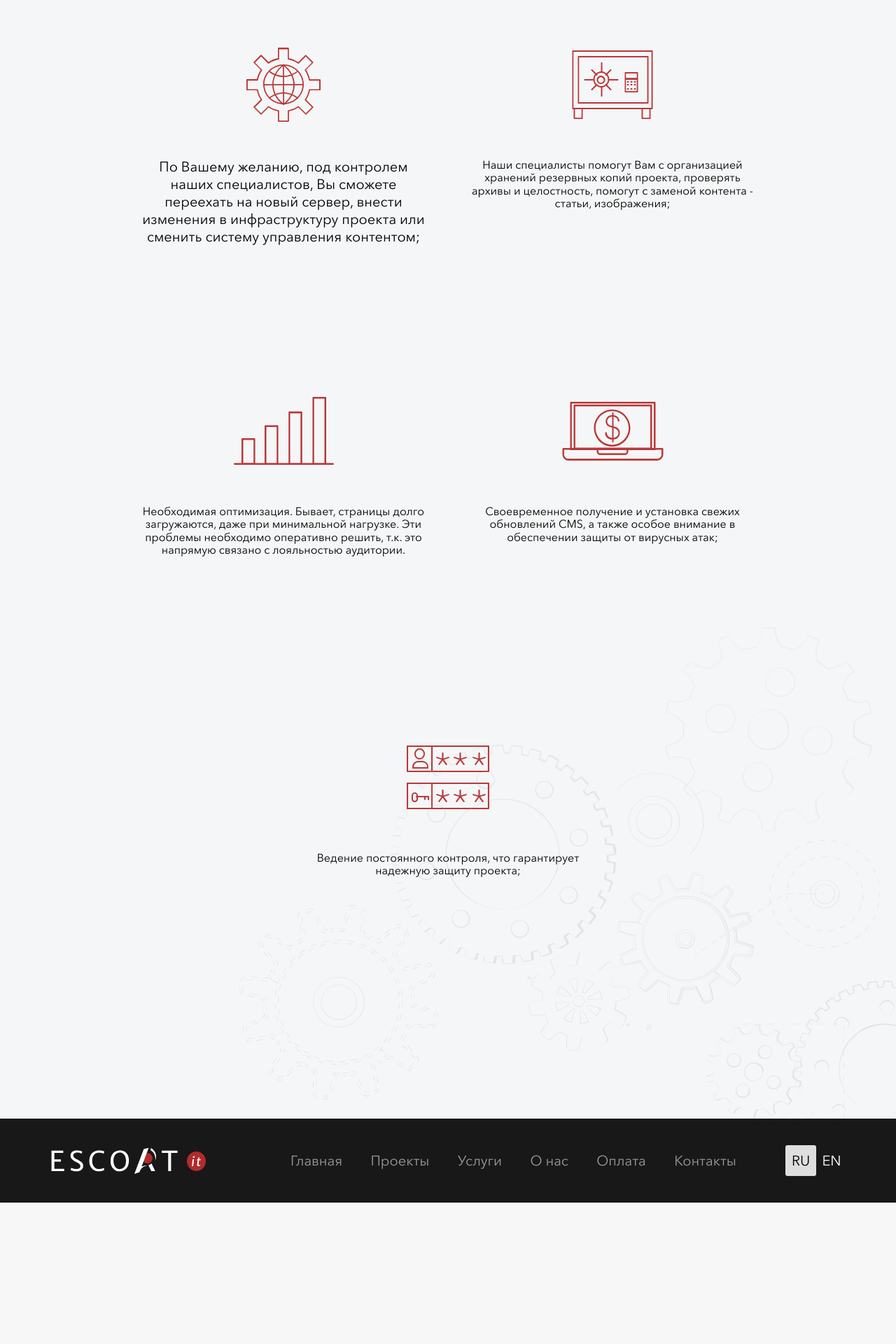
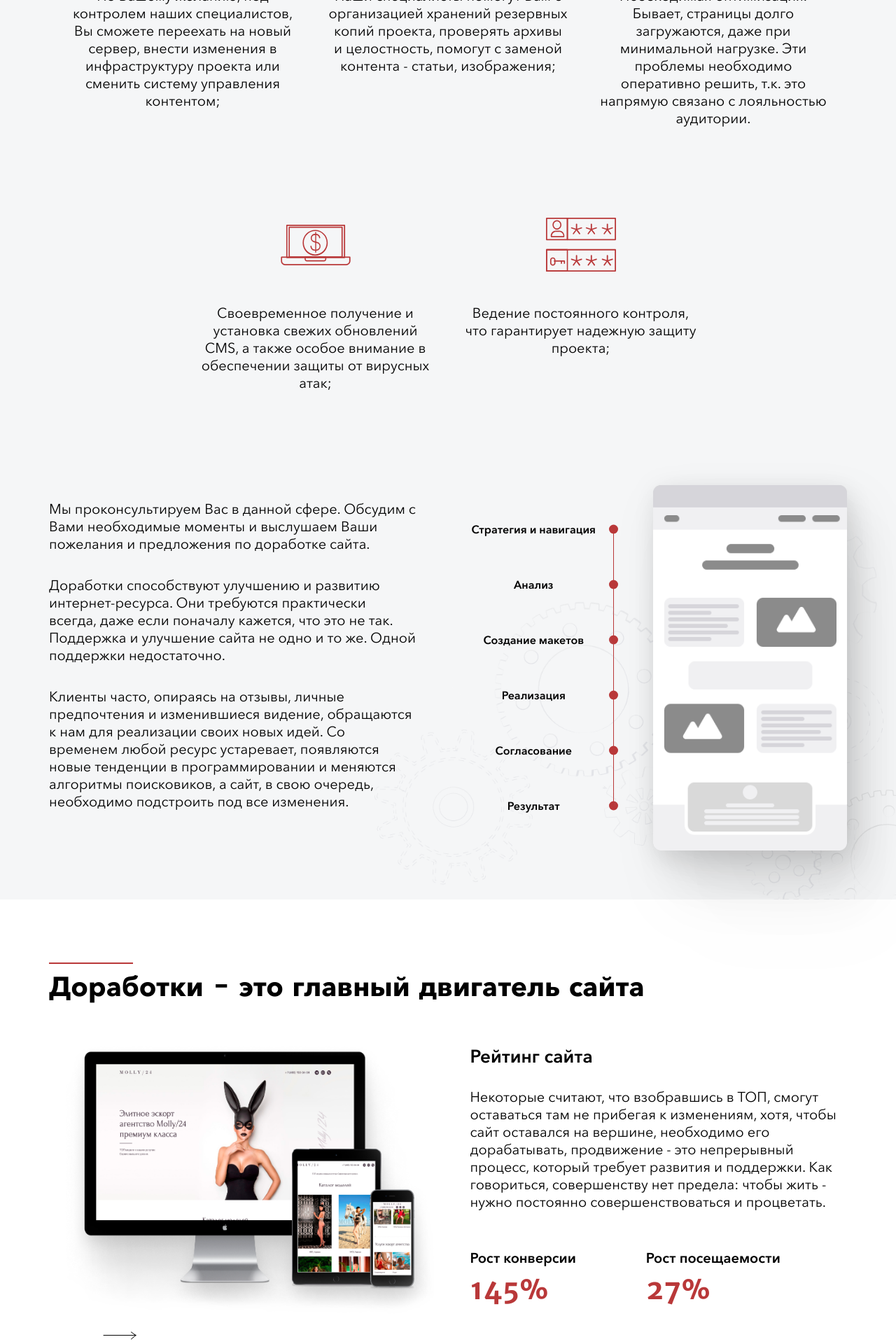
Before and after one commit to IDanAEF/escortit, a PHP site: page /services/support/index.php in a window 1280 px wide. Shown: the part 2160-4080 px from the top of the page at 70% size. Before the commit the page ends 3878 px from the top, so only its background shows below. Run offline with PHP 8.4, Linux system fonts and the light colour scheme.

Commit message:
Support >992 adaptation

```diff
--- a/assets/js/script.js
+++ b/assets/js/script.js
@@ -295,13 +295,15 @@
     });
   } catch (e) {
     console.log(e.stack);
-  } //about slider
+  } //active-hide slider
 
 
   try {
-    const aSliderItems = document.querySelectorAll('.about__slider-item'),
-          aSliderRight = document.querySelector('.about__slider-arrows-item.right'),
-          aSliderLeft = document.querySelector('.about__slider-arrows-item.left');
+    const aSliderField = document.querySelectorAll('.ah-field-slider');
+    aSliderField.forEach(aField => {
+      const aSliderItems = aField.querySelectorAll('.ah-item-slider'),
+            aSliderRight = aField.querySelector('.ah-right-slider'),
+            aSliderLeft = aField.querySelector('.ah-left-slider');
       let aCurr = 0;
 
       function setSliderItem() {
@@ -329,6 +331,7 @@
       aSliderRight.addEventListener('click', () => {
         aCurr++;
         setSliderItem();
+      });
     });
   } catch (e) {
     console.log(e.stack);
--- a/assets/sass/blocks/_support.sass
+++ b/assets/sass/blocks/_support.sass
@@ -21,11 +21,56 @@
                 top: -30px
             .supp
                 width: 527px
+                max-width: 100%
                 margin-top: 40px
     &__adv
         background-color: #F5F6F7
         position: relative
         padding: 100px 0px
+        &-way
+            display: flex
+            justify-content: space-between
+            align-items: center
+            &-text
+                width: 49%
+            &-phone
+                width: 39.575%
+                display: flex
+                align-items: center
+                justify-content: flex-end
+                &-image
+                    margin-left: 82px
+                    width: 296px
+                    z-index: 1
+                    filter: drop-shadow(57px 120px 53px rgba(0, 0, 0, 0.01)) drop-shadow(32px 67px 45px rgba(0, 0, 0, 0.05)) drop-shadow(14px 30px 33px rgba(0, 0, 0, 0.09)) drop-shadow(4px 7px 18px rgba(0, 0, 0, 0.1)) drop-shadow(0px 0px 0px rgba(0, 0, 0, 0.1))
+                &-dots
+                    list-style-type: none
+                    position: relative
+                    &::after
+                        content: ''
+                        position: absolute
+                        background-color: #B93839
+                        display: block
+                        width: 1px
+                        height: 95%
+                        right: -26px
+                        top: 8px
+                    li
+                        position: relative
+                        text-align: center
+                        &::after
+                            content: ''
+                            display: block
+                            position: absolute
+                            background-color: #B93839
+                            width: 13px
+                            height: 13px
+                            border-radius: 100%
+                            top: 50%
+                            transform: translateY(-50%)
+                            right: -32px
+                        &:not(:last-child)
+                            margin-bottom: 57px
         &-bg
             position: absolute
             bottom: 0
@@ -50,7 +95,7 @@
             transition: 0.5s all
             padding: 55px 14px
             width: 434px
-            height: 405px
+            min-height: 405px
             margin: 0px 18px 90px 18px
             display: flex
             flex-direction: column
@@ -62,5 +107,113 @@
                 align-items: center
                 justify-content: center
                 margin-bottom: 53px
+                img
+                    width: 100%
             &:hover
                 box-shadow: 0px 0px 26px rgba(0, 0, 0, 0.12)
+    &__slider
+        padding: 170px 0px
+        &-arrows
+            margin-top: 20px
+            img
+                opacity: 0
+                visibility: hidden
+                transition: 0.5s all
+                cursor: pointer
+                &.left
+                    transform: translateY(-1px)
+                    margin-right: 25px
+                &.active
+                    opacity: 1
+                    visibility: visible
+        &-line
+            margin-top: 90px
+        &-item
+            display: flex
+            justify-content: space-between
+            height: 0
+            opacity: 0
+            visibility: hidden
+            transition: 0.5s all
+            &-bott
+                display: flex
+            &-point
+                display: flex
+                flex-direction: column
+                &:not(:last-child)
+                    margin-right: 100px
+                span
+                    margin-top: 16px
+            &-descr
+                margin: 30px 0px 70px
+            &-image
+                max-width: 48.23%
+            &-info
+                max-width: 47.24%
+            &.active
+                opacity: 1
+                visibility: visible
+                height: auto
+    &__freq
+        &-title
+            text-align: center
+        &-items
+            margin-top: 60px
+            display: flex
+            justify-content: space-between
+            align-items: center
+        &-item
+            width: 40%
+            display: flex
+            align-items: center
+            &-number
+                font-size: 175px
+                line-height: 100%
+                margin-right: 50px
+                background: linear-gradient(75.68deg, #F0F0F2 13.42%, #E4E4E5 78.2%)
+                -webkit-background-clip: text
+                -webkit-text-fill-color: transparent
+                background-clip: text
+                text-fill-color: transparent
+    &__mobile
+        padding: 170px 0px 130px
+        &-image
+            width: 55.532%
+        &-info
+            width: 37.589%
+        &-title
+            margin-bottom: 30px
+        .container
+            display: flex
+            align-items: center
+            justify-content: space-between
+    &__design
+        margin-bottom: 100px
+        &-top
+            display: flex
+            justify-content: space-between
+            align-items: center
+            margin-bottom: 60px
+        &-image
+            width: 47.03%
+        &-info
+            width: 45.603%
+        &-list
+            margin-top: 70px
+            list-style-type: none
+            li
+                position: relative
+                padding-left: 22px
+                &::before
+                    content: ''
+                    display: block
+                    position: absolute
+                    background-color: #B93839
+                    width: 12px
+                    height: 12px
+                    border-radius: 100%
+                    left: 0
+                    top: 50%
+                    transform: translateY(-50%)
+                &:not(:last-child)
+                    margin-bottom: 18px
--- a/assets/sass/main/_media.sass
+++ b/assets/sass/main/_media.sass
@@ -231,6 +231,69 @@
                 width: 62%
             &-text
                 width: 35%
+    .support
+        &__main
+            padding: 100px 0px
+            &-blocks
+                margin-top: 60px
+        &__adv
+            padding: 70px 0px
+            &-title
+                width: 51%
+            &-top
+                margin-bottom: 115px
+            &-items
+                margin-top: 67px
+            &-item
+                padding: 35px 14px
+                width: 369px
+                min-height: 378px
+                margin: 0px 5px 49px 5px
+                &-image
+                    height: 98px
+                    max-width: 100px
+                    margin-bottom: 36px
+            &-bg
+                width: 745px
+            &-way
+                &-text
+                    width: 46%
+                &-phone
+                    width: 51%
+                    &-image
+                        margin-left: 82px
+                        width: 277px
+        &__slider
+            padding: 100px 0px
+            &-line
+                margin-top: 60px
+            &-item
+                &-descr
+                    margin: 30px 0px 55px
+                &-point
+                    span
+                        margin-top: 8px
+        &__freq
+            &-item
+                width: 47%
+                &-number
+                    font-size: 150px
+                    margin-right: 32px
+        &__mobile
+            padding: 100px 0px
+            &-title
+                margin-bottom: 17px
+            &-info
+                width: 42%
+            &-image
+                width: 53%
+        &__design
+            &-info
+                width: 46%
+            &-image
+                width: 48%
+            &-list
+                margin-top: 50px
 @media (max-width: 1200px)
     p
         margin-bottom: 30px
@@ -636,6 +702,45 @@
             &-title
                 font-size: 34px
                 line-height: 100%
+    .support
+        &__main
+            padding: 70px 0px
+            span
+                margin-bottom: 11px
+        &__adv
+            &-bg
+                width: 565px
+            &-top
+                margin-bottom: 85px
+            &-items
+                margin-top: 50px
+            &-item
+                padding: 35px 14px
+                width: 369px
+                min-height: 310px
+                margin: 0px 16px 16px
+                &-image
+                    height: 80px
+                    max-width: 70px
+                    margin-bottom: 25px
+            &-way
+                &-text
+                    width: 53%
+                &-phone
+                    width: 45%
+                    &-image
+                        margin-left: 65px
+                        width: 207px
+                    &-dots
+                        &::after
+                            right: -20px
+                        li
+                            &::after
+                                width: 11px
+                                height: 11px
+                                right: -25px
+                            &:not(:last-child)
+                                margin-bottom: 32px
 @media (max-width: 992px)
     p
         margin-bottom: 20px
--- a/services/support/index.php
+++ b/services/support/index.php
@@ -37,8 +37,8 @@
             </div>
             <div class="support__adv-bott">
                 <div class="support__adv-bott-title title title_fz30 text_fw600">Преимуществами работы с нами станет:</div>
-                <div class="support__adv-items">
-                    <div class="support__adv-item text text_fz20">
+                <div class="support__adv-items text text_fz20">
+                    <div class="support__adv-item">
                         <div class="support__adv-item-image"><img src="/assets/images/support/adv1.svg" alt=""></div>
 
                         <div class="support__adv-item-text">По Вашему желанию, под контролем наших специалистов, Вы сможете переехать на новый сервер, внести изменения в инфраструктуру проекта или сменить систему управления контентом;</div>
@@ -65,8 +65,123 @@
                     </div>
                 </div>
             </div>
+            <div class="support__adv-way">
+                <div class="support__adv-way-text text text_fz20">
+                    <p>Мы проконсультируем Вас в данной сфере. Обсудим с Вами необходимые моменты и выслушаем Ваши пожелания и предложения по доработке сайта.</p>
+                    <p>Доработки способствуют улучшению и развитию интернет-ресурса. Они требуются практически всегда, даже если поначалу кажется, что это не так. Поддержка и улучшение сайта не одно и то же. Одной поддержки недостаточно.</p>
+                    <p>Клиенты часто, опираясь на отзывы, личные предпочтения и изменившиеся видение, обращаются к нам для реализации своих новых идей. Со временем любой ресурс устаревает, появляются новые тенденции в программировании и меняются алгоритмы поисковиков, а сайт, в свою очередь, необходимо подстроить под все изменения.</p>
+                </div>
+                <div class="support__adv-way-phone">
+                    <ul class="support__adv-way-phone-dots text text_fz16 text_fw600">
+                        <li>Стратегия и навигация</li>
+                        <li>Анализ</li>
+                        <li>Создание макетов</li>
+                        <li>Реализация</li>
+                        <li>Согласование</li>
+                        <li>Результат</li>
+                    </ul>
+                    <img src="/assets/images/support/adv_phone.png" alt="" class="support__adv-way-phone-image">
+                </div>
+            </div>
         </div>
         <img src="/assets/images/support/bg.png" alt="" class="support__adv-bg">
+    </section>
+    <section class="support__slider ah-field-slider">
+        <div class="container">
+            <h2 class="support__slider-title title title_fz39 title_line text_fw700 text_ffMerri">Доработки - это главный двигатель сайта</h2>
+            <div class="support__slider-line">
+                <div class="support__slider-item ah-item-slider">
+                    <img src="/assets/images/support/slider1.png" alt="" class="support__slider-item-image">
+                    <div class="support__slider-item-info">
+                        <div class="support__slider-item-title title title_fz30 text_fw600">Рейтинг сайта</div>
+                        <div class="support__slider-item-descr text text_fz20">Некоторые считают, что взобравшись в ТОП, смогут оставаться там не прибегая к изменениям, хотя, чтобы сайт оставался на вершине, необходимо его дорабатывать, продвижение - это непрерывный процесс, который требует развития и поддержки. Как говориться, совершенству нет предела: чтобы жить - нужно постоянно совершенствоваться и процветать.</div>
+                        <div class="support__slider-item-bott text text_fz20 text_fw600">
+                            <div class="support__slider-item-point">Рост конверсии<span class="title_fz39 text_fw700 text_ffMerri text_red">145%</span></div>
+                            <div class="support__slider-item-point">Рост посещаемости<span class="title_fz39 text_fw700 text_ffMerri text_red">27%</span></div>
+                        </div>
+                    </div>
+                </div>
+                <div class="support__slider-item ah-item-slider">
+                    <img src="/assets/images/support/slider1.png" alt="" class="support__slider-item-image">
+                    <div class="support__slider-item-info">
+                        <div class="support__slider-item-title title title_fz30 text_fw600">Рейтинг сайта</div>
+                        <div class="support__slider-item-descr text text_fz20">Некоторые считают, что взобравшись в ТОП, смогут оставаться там не прибегая к изменениям, хотя, чтобы сайт оставался на вершине, необходимо его дорабатывать, продвижение - это непрерывный процесс, который требует развития и поддержки. Как говориться, совершенству нет предела: чтобы жить - нужно постоянно совершенствоваться и процветать.</div>
+                        <div class="support__slider-item-bott text text_fz20 text_fw600">
+                            <div class="support__slider-item-point">Рост конверсии<span class="title_fz39 text_fw700 text_ffMerri text_red">100%</span></div>
+                            <div class="support__slider-item-point">Рост посещаемости<span class="title_fz39 text_fw700 text_ffMerri text_red">36%</span></div>
+                        </div>
+                    </div>
+                </div>
+                <div class="support__slider-item ah-item-slider">
+                    <img src="/assets/images/support/slider1.png" alt="" class="support__slider-item-image">
+                    <div class="support__slider-item-info">
+                        <div class="support__slider-item-title title title_fz30 text_fw600">Рейтинг сайта</div>
+                        <div class="support__slider-item-descr text text_fz20">Некоторые считают, что взобравшись в ТОП, смогут оставаться там не прибегая к изменениям, хотя, чтобы сайт оставался на вершине, необходимо его дорабатывать, продвижение - это непрерывный процесс, который требует развития и поддержки. Как говориться, совершенству нет предела: чтобы жить - нужно постоянно совершенствоваться и процветать.</div>
+                        <div class="support__slider-item-bott text text_fz20 text_fw600">
+                            <div class="support__slider-item-point">Рост конверсии<span class="title_fz39 text_fw700 text_ffMerri text_red">150%</span></div>
+                            <div class="support__slider-item-point">Рост посещаемости<span class="title_fz39 text_fw700 text_ffMerri text_red">43%</span></div>
+                        </div>
+                    </div>
+                </div>
+            </div>
+            <div class="support__slider-arrows">
+                <img class="ah-left-slider left" src="/assets/images/arr_left_light.svg" alt="left">
+                <img class="ah-right-slider right" src="/assets/images/arr_right_light.svg" alt="right">
+            </div>
+        </div>
+    </section>
+    <section class="support__freq">
+        <div class="container">
+            <h2 class="support__freq-title tite title_fz30 text_fw600">Чаще всего к доработкам прибегают :</h2>
+            <div class="support__freq-items text text_fz20">
+                <div class="support__freq-item">
+                    <div class="support__freq-item-number text_fw700 text_ffMerri">1</div>
+                    <div class="support__freq-item-text">На основании изменений требования к функционалу, появляются новые системы управления или тенденции в веб-дизайне;</div>
+                </div>
+                <div class="support__freq-item">
+                    <div class="support__freq-item-number text_fw700 text_ffMerri">2</div>
+                    <div class="support__freq-item-text">Маркетинговая. В компании изменились продукты и услуги – информация на сайте устарела.</div>
+                </div>
+            </div>
+        </div>
+    </section>
+    <section class="support__mobile">
+        <div class="container">
+            <div class="support__mobile-info">
+                <h2 class="support__mobile-title title title_fz30 text_fw600">Мобильная версия сайта</h2>
+                <div class="support__mobile-undertitle text text_fz20">Без доработок не обойтись. Например, сайт просел в поисковой выдаче, или появились новые алгоритмы к которым необходимо адаптироваться, или выросло число мобильных пользователей, для чего необходимо создать мобильную версию сайта и т.д.</div>
+            </div>
+            <img src="/assets/images/support/step1.png" alt="step1" class="support__mobile-image">
+        </div>
+    </section>
+    <section class="support__design text text_fz20">
+        <div class="container">
+            <div class="support__design-top">
+                <img class="support__design-image" src="/assets/images/support/step2.png" alt="step2">
+                <div class="support__design-info">
+                    <div class="support__design-title text_fw600">Первое, что бросается в глаза вашему клиенту при посещении сайта - это дизайн. Если вам необходимо внести правки на сайте, мы поможем Вам это сделать:</div>
+                    <ul class="support__design-list">
+                        <li>сделать ребрендинг;</li>
+                        <li>обновить лого;</li>
+                        <li>установить фавикон;</li>
+                        <li>преобразовать другие графические элементы;</li>
+                        <li>перенос сайта на новый хостинг;</li>
+                    </ul>
+                </div>
+            </div>
+            <div class="support__design-bott">
+            Что случится, если не проводить своевременную доработку сайта? Правильно, вы потеряете клиентов! Ключевым фактором актуальности сайт и его современности - это наличие доработок и оптимизации. Не обязательно сразу вносить глобальные изменения в сайт, которые помешают его работе, важна их регулярность.
+            </div>
+        </div>
+    </section>
+    <section class="main__call promotion__call">
+        <img src="/assets/images/main/call.png" alt="" class="main__call-bg">
+        <div class="container">
+            <div class="main__call-top promotion__call-top title title_fz30 text_fw600">
+                <div class="main__call-top-item promotion__call-top-item">Наша команда уверена в качестве своей работы и даем гарантию на все виды услуг по созданию сайта.</div>
+            </div>
+            <a href="/contacts/" class="main__call-title promotion__call-title title text_fw700 text_ffMerri">Связаться с нами</a>
+        </div>
     </section>
 </main>
 <?php
```
Also changed, not shown: other parts of assets/sass/main/_media.sass (+20 -17 lines), about/index.php (+9 -9 lines), assets/es6/blocks/slider.js (+8 -4 lines), assets/css/style.min.css, assets/images/support/slider1.png, assets/images/support/step1.png, 2 other files. Lines whose indentation alone changed are shown as unchanged.
